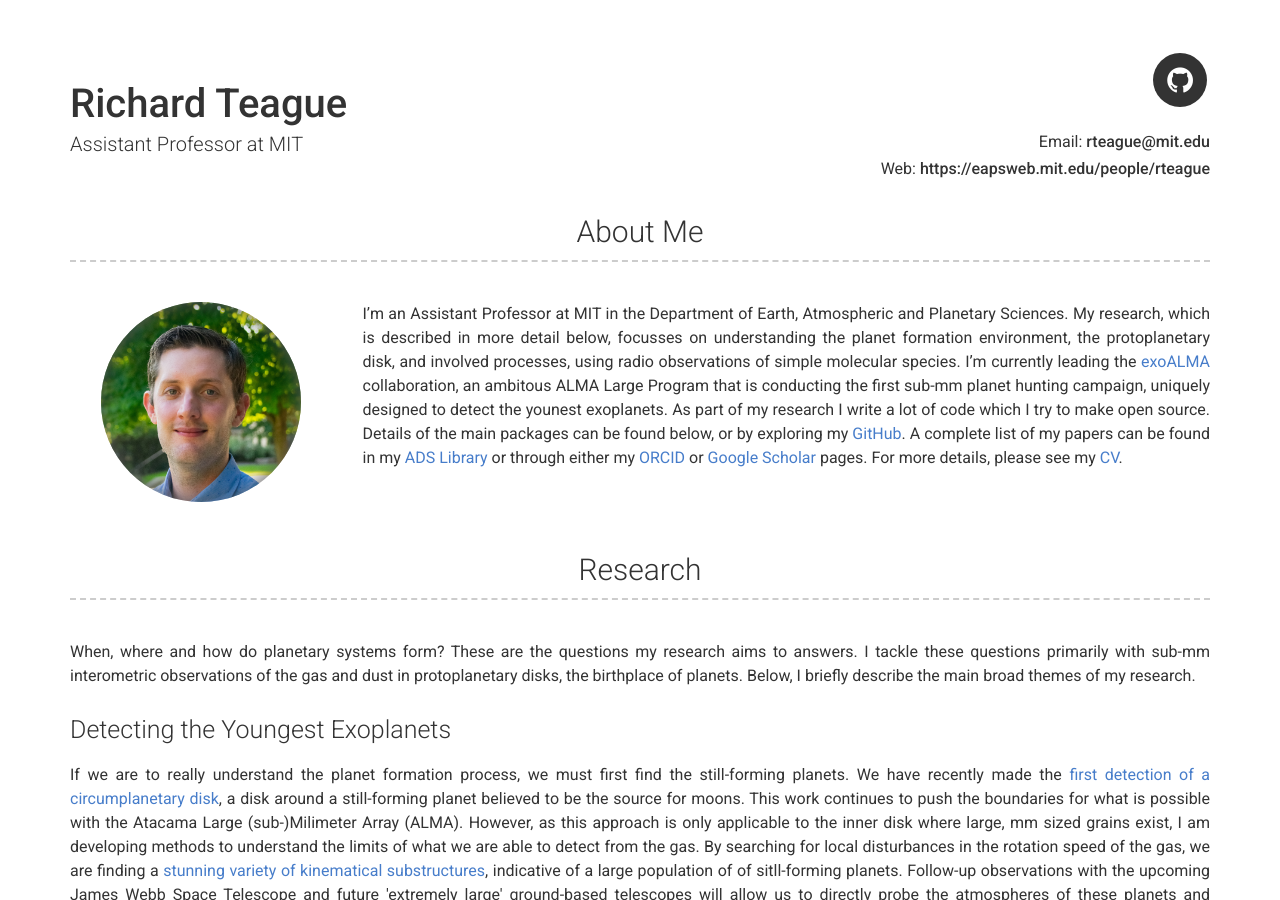
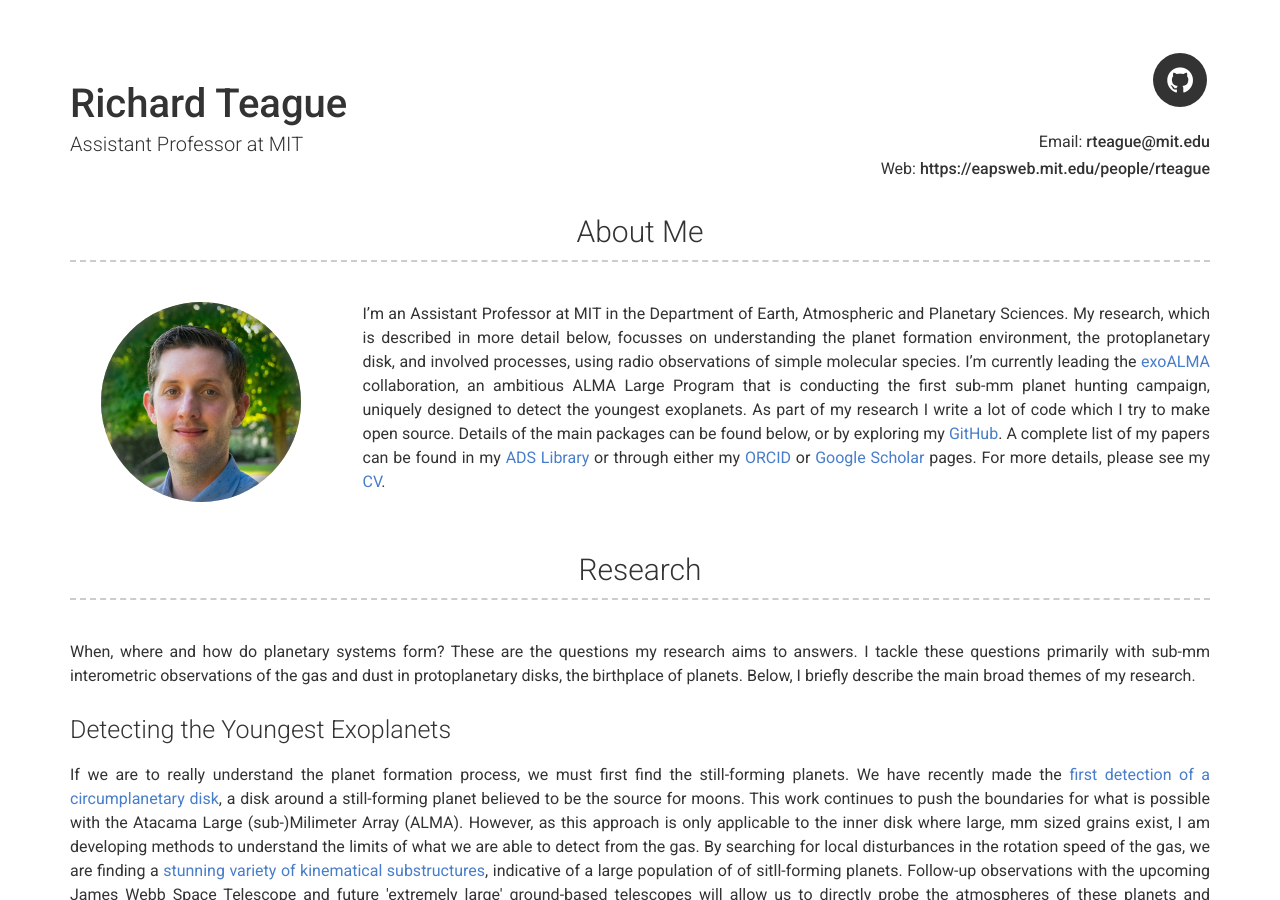
Before and after one commit to richteague/richteague.github.io, a Jekyll site: the page built from index.md, in a window 1280 px wide and 900 px high. Built offline with Jekyll 4.4.1, drawn with Linux system fonts in a browser that asks for light colours.

Commit message:
Update _config.yml

```diff
--- a/_config.yml
+++ b/_config.yml
@@ -18,7 +18,7 @@ about_profile_image: images/profile.jpg
 about_content: | # this will include new lines to allow paragraphs
 
   I'm an Assistant Professor at MIT in the Department of Earth, Atmospheric and Planetary Sciences. My research, which is described in more detail below, focusses on understanding the planet formation environment, the protoplanetary disk, and involved processes, using radio observations of simple molecular species.
-  I'm currently leading the [exoALMA](https://www.exoalma.com) collaboration, an ambitous ALMA Large Program that is conducting the first sub-mm planet hunting campaign, uniquely designed to detect the younest exoplanets.
+  I'm currently leading the [exoALMA](https://www.exoalma.com) collaboration, an ambitious ALMA Large Program that is conducting the first sub-mm planet hunting campaign, uniquely designed to detect the youngest exoplanets.
   As part of my research I write a lot of code which I try to make open source. Details of the main packages can be found below, or by exploring my [GitHub](https://github.com/richteague).
   A complete list of my papers can be found in my [ADS Library](https://ui.adsabs.harvard.edu/#/public-libraries/uxd2UZZ5QSGSqcI7i3llMQ) or through either my [ORCID](https://orcid.org/0000-0003-1534-5186) or [Google Scholar](https://scholar.google.com/citations?user=I4nDwQwAAAAJ&hl=en) pages. For more details, please see my [CV](https://nbviewer.jupyter.org/github/richteague/richteague.github.io/blob/master/_includes/CV.pdf).
 
```
